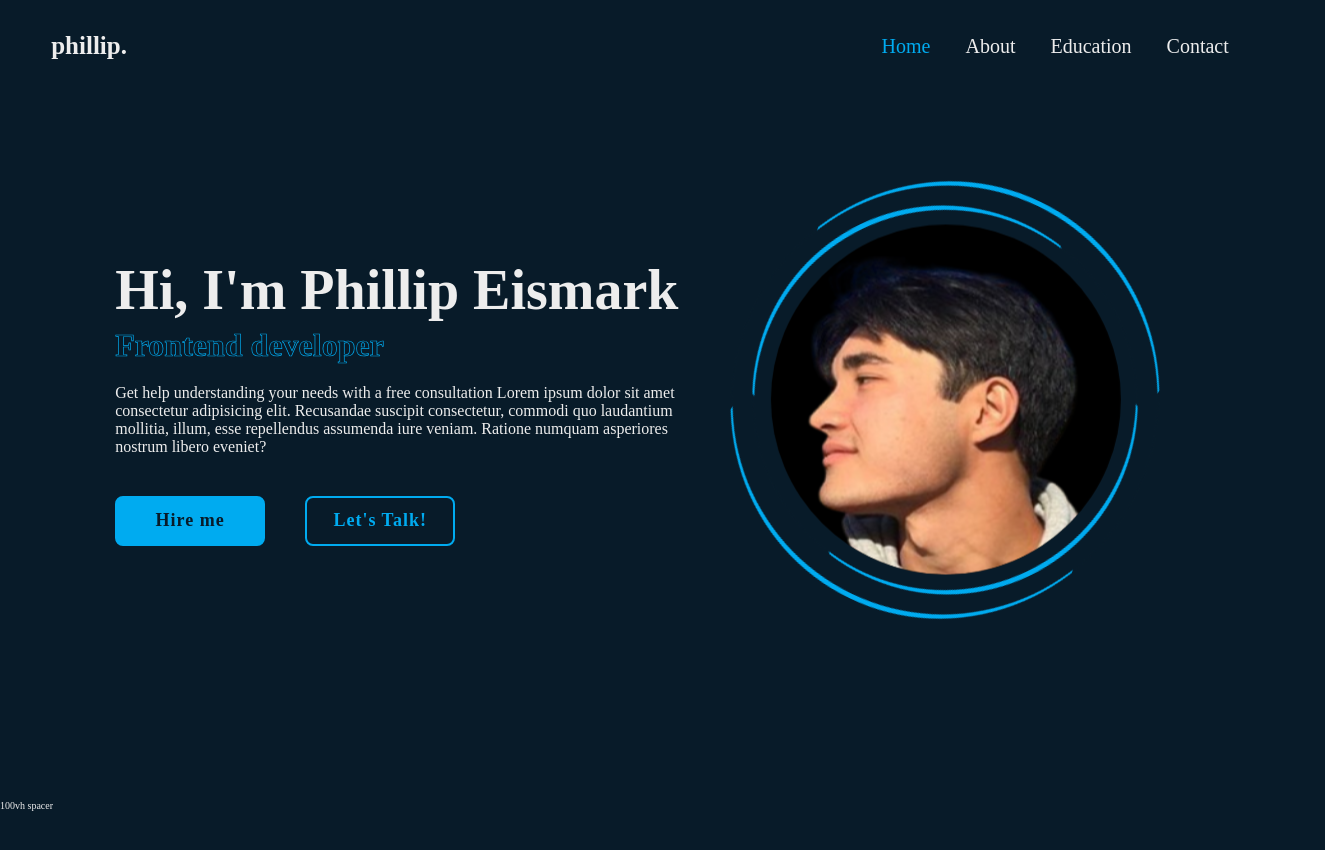
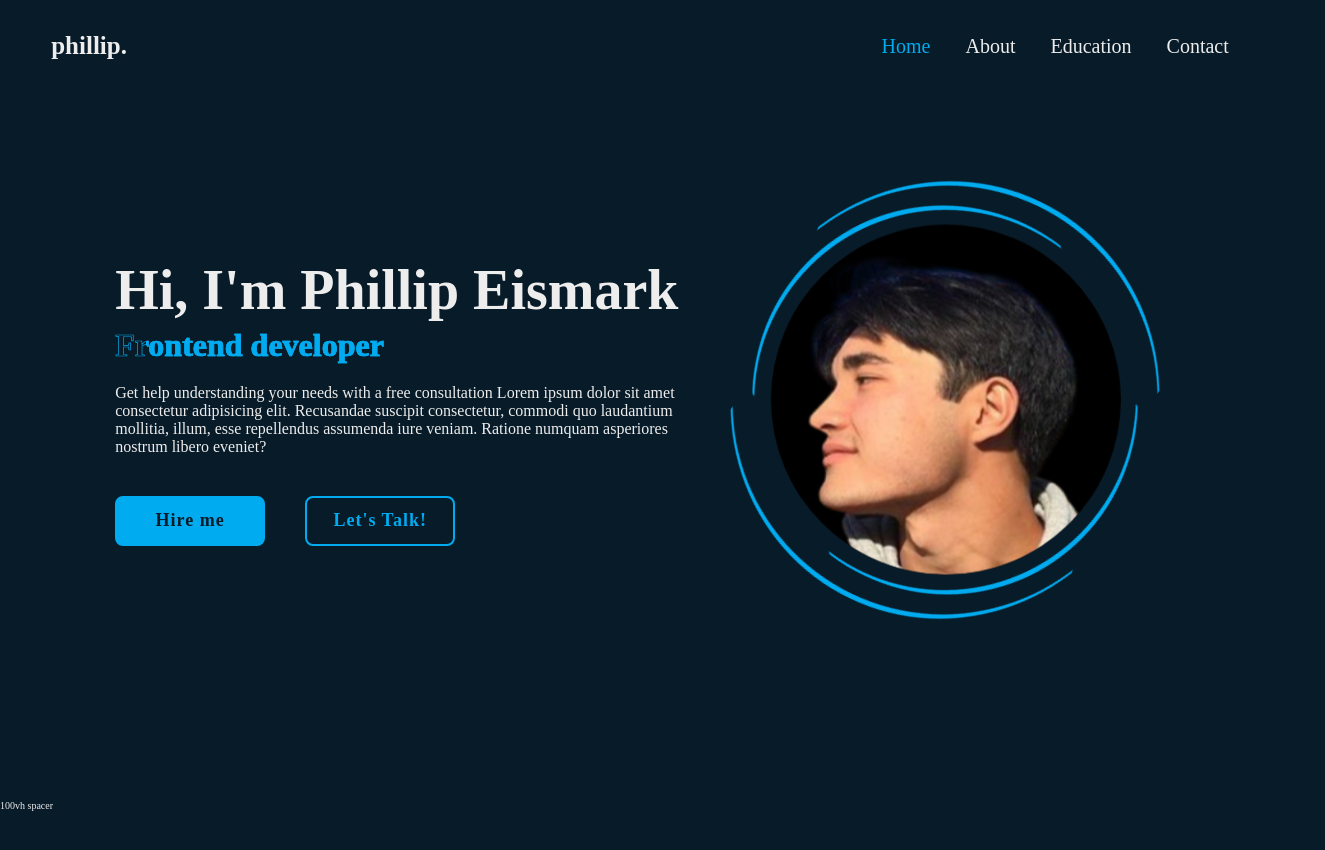
Before and after one commit to PhillipFraThailand/css-only-portfolio-site, a Next.js app: page / in a window 1280 px wide. Shown: the top 850 px of the page, 1325 px wide, since content can reach past the window. Built offline with nearby package versions, Linux system fonts and the light colour scheme.

Commit message:
edit home section animation

```diff
--- a/src/app/components/home-section/homeSection.module.css
+++ b/src/app/components/home-section/homeSection.module.css
@@ -32,7 +32,7 @@
   -webkit-background-clip: text;
   background-clip: text;
   background-size: 0 100%;
-  animation: reveal 6s linear infinite;
+  animation: reveal 8s linear infinite
 }
 
 @media (max-width: 1600px){
@@ -59,11 +59,14 @@
     background-size: 0 100%; /* width is 0% and height is 100% */
     /* background-position: 0; position to the left */
   } /* as animation goes from 0% done to 50 % */
-  50% {
+  20% {
     background-size: 50% 100%; /* width grows to 50% and height stays 100% */
   }
+  80% {
+    background-size: 100% 100%; /* width stays at 50% and height stays 100% */
+  }
   100% {
-    background-size: 0 100%; /* set size back to 0 and keep height of 100%*/
+    background-size: 100% 0%; /* set size back to 0 and keep height of 100%*/
     background-position: 100%; /* position to the right */
   }
 }
--- a/src/pages/about/index.module.css
+++ b/src/pages/about/index.module.css
@@ -7,15 +7,11 @@
   color: var(--main-color);
 }
 
-/* Workaround to prevent image from changing dimensions */
+/* Using ImportantWorkaround to prevent image from changing dimensions */
 .img {
   scale: 0.8;
   border: .4rem solid var(--main-color);
   border-radius: 50%;
-  max-height: 300px !important;
-  max-width: 300px !important;
-  min-height: 300px !important;
-  min-width: 300px !important;
   background-color: black;
  }
 
```
